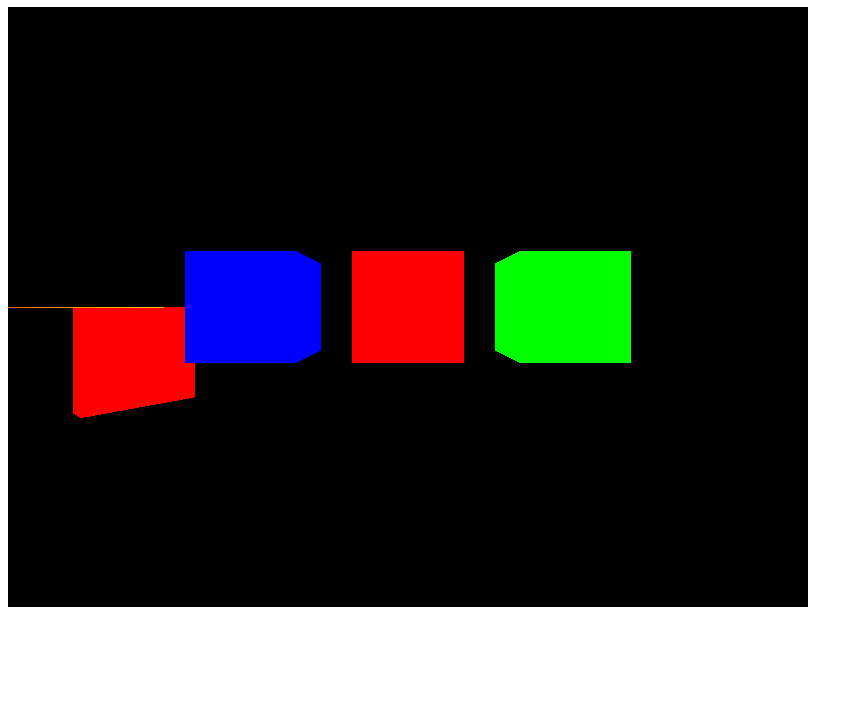
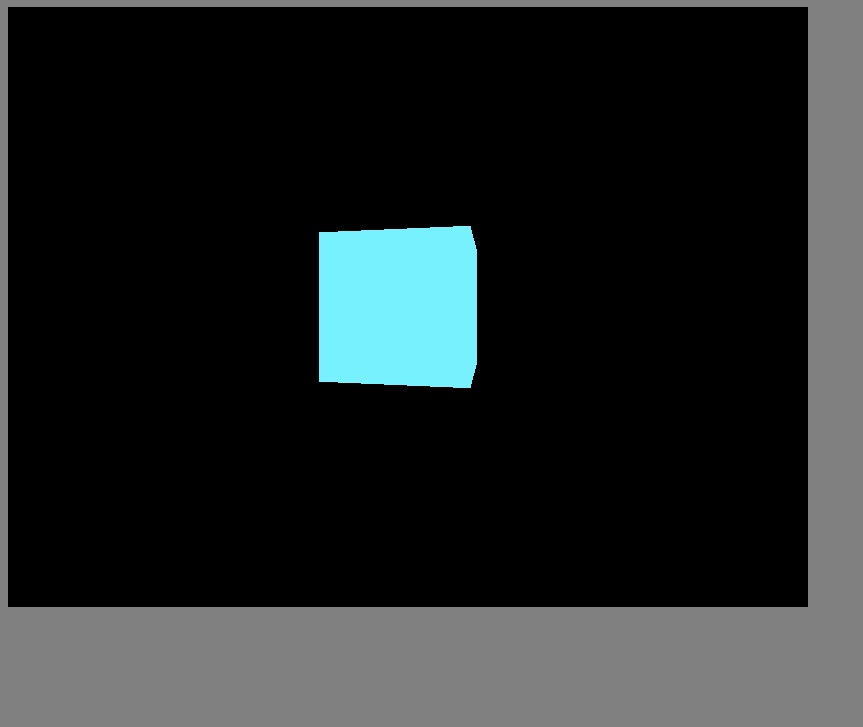
Before and after one commit to mo1nammad/threejs-basics, a website built with Vite: page src/index.html in a window 1280 px wide. Shown: the part 73-800 px from the top of the page, without its empty margins (0-863 px from the left). Built offline with nearby package versions, Linux system fonts and the light colour scheme.

Commit message:
animations

```diff
--- a/package.json
+++ b/package.json
@@ -12,6 +12,7 @@
       "typescript": "^5.0.0"
    },
    "dependencies": {
+      "gsap": "^3.12.5",
       "three": "^0.169.0",
       "vite": "^5.4.9"
    }
--- a/src/index.html
+++ b/src/index.html
@@ -5,9 +5,8 @@
       <meta name="viewport" content="width=device-width, initial-scale=1.0" />
       <title>First threejs project</title>
    </head>
-   <body>
+   <body style="background-color: gray">
       <h1>hello world</h1>
-      <canvas class="webgl"></canvas>
 
       <script type="module" src="./index.js"></script>
    </body>
--- a/src/index.js
+++ b/src/index.js
@@ -1,91 +1,79 @@
 import * as Three from "three";
+import gsap from "gsap";
+// scene
+const scene = new Three.Scene();
 
-// scene
-
-const scene = new Three.Scene();
-const canvas = document.getElementsByClassName("webgl")[0];
-
-// group
-const group = new Three.Group();
-scene.add(group);
-
-const cube1 = new Three.Mesh(
-   new Three.BoxGeometry(1, 1, 1),
-   new Three.MeshBasicMaterial({ color: 0xff0000 })
-);
-cube1.position.x = 1.5;
-group.add(cube1);
-
-const cube2 = new Three.Mesh(
-   new Three.BoxGeometry(1, 1, 1),
-   new Three.MeshBasicMaterial({ color: 0x00ff00 })
-);
-cube2.position.x = 3;
-group.add(cube2);
-
-const cube3 = new Three.Mesh(
-   new Three.BoxGeometry(1, 1, 1),
-   new Three.MeshBasicMaterial({ color: 0x0000ff })
-);
-group.position.x = 3;
-group.add(cube3);
-
-// geometry and material
-
-const geometry = new Three.BoxGeometry(1, 1, 1);
-const material = new Three.MeshBasicMaterial({ color: 0xff0000 });
-
-// object
-
-const mesh = new Three.Mesh(geometry, material);
-// mesh.position.z = 0.5;
-// mesh.position.y = -1;
-// mesh.position.x = -2.5;
-
-mesh.position.set(-1, -1, -4);
-
-// scale
-// mesh.scale.x = 2;
-// mesh.scale.y = 0.5;
-// mesh.scale.z = 0.5;
-mesh.scale.set(2, 0.5, 2);
-
-// rotation
-mesh.rotation.reorder("YXZ");
-mesh.rotation.x = Math.PI / 2;
-mesh.rotation.y = Math.PI * 0.3;
-
-scene.add(mesh);
-
-// axes helper
-
-const axesHelper = new Three.AxesHelper(2);
-scene.add(axesHelper);
-
-// sizes
 const sizes = {
    width: 800,
    height: 600,
 };
 
-// camera : perspective
-
+// camera
 const camera = new Three.PerspectiveCamera(75, sizes.width / sizes.height);
-camera.position.z = 4;
-camera.position.x = group.position.x + cube1.position.x;
-camera.position.y = group.position.y;
-
+camera.position.z = 3;
 scene.add(camera);
 
-// to look at any object
-// camera.lookAt(mesh.position);
-// camera.lookAt(group.position);
-// console.log(camera.position.distanceTo(mesh.position));
+// mesh
+const geometry = new Three.BoxGeometry(1, 1, 1);
+const material = new Three.MeshBasicMaterial({ color: "#78f1ff" });
 
-const renderer = new Three.WebGLRenderer({
-   canvas,
-});
+const mesh = new Three.Mesh(geometry, material);
+scene.add(mesh);
 
+// render
+
+const renderer = new Three.WebGLRenderer();
 renderer.setSize(sizes.width, sizes.height);
+document.body.appendChild(renderer.domElement);
 
-renderer.render(scene, camera);
+// animation fps control with delta time
+
+// let time = Date.now();
+
+// const animate = () => {
+//    const currentTime = Date.now();
+//    const delta = currentTime - time;
+//    time = currentTime;
+
+//    mesh.rotation.y += 0.001 * delta;
+
+//    // render
+//    renderer.render(scene, camera);
+//    window.requestAnimationFrame(animate);
+// };
+// animate();
+
+// animation fps control with Threejs clock
+// const clock = new Three.Clock();
+// const animate = () => {
+//    const elapsedTime = clock.getElapsedTime();
+
+//    // mesh.rotation.y = elapsedTime * Math.PI * 2;
+//    camera.position.y = Math.sin(elapsedTime);
+//    camera.position.x = Math.cos(elapsedTime);
+//    camera.lookAt(mesh.position);
+//    // render
+//    renderer.render(scene, camera);
+//    window.requestAnimationFrame(animate);
+// };
+// animate();
+
+// animation with gsap
+// gsap.to(mesh.position, { x: 2, delay: 1, duration: 2 });
+// gsap.to(mesh.position, { x: -2, delay: 2, duration: 2 });
+
+// const animate = () => {
+//    // render
+//    renderer.render(scene, camera);
+//    window.requestAnimationFrame(animate);
+// };
+// animate();
+
+// animation with threejs api
+
+const animate = () => {
+   mesh.rotation.y += 0.01;
+   renderer.render(scene, camera);
+};
+
+renderer.setAnimationLoop(animate);
```
Also changed, not shown: 1 other file.
